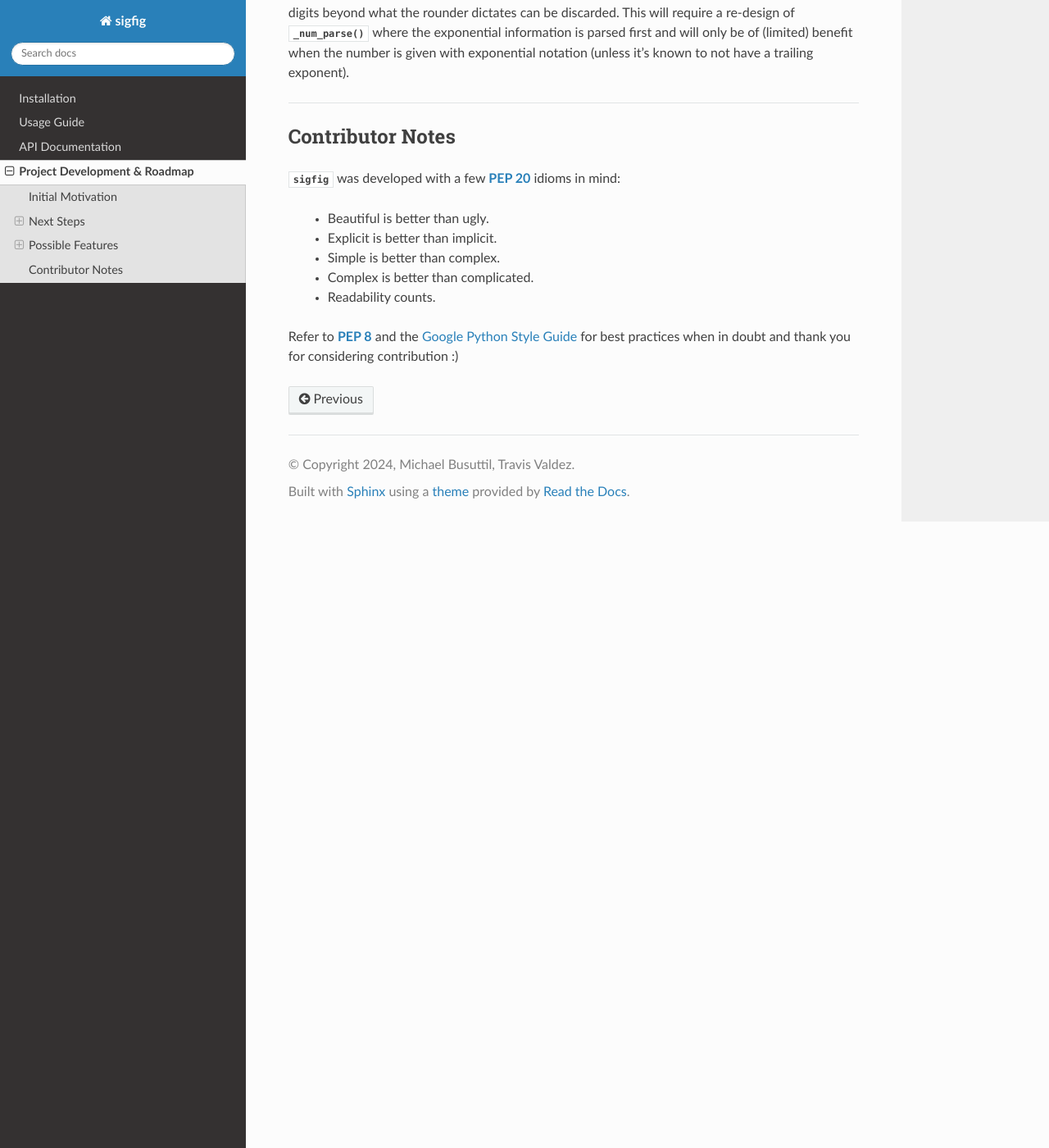
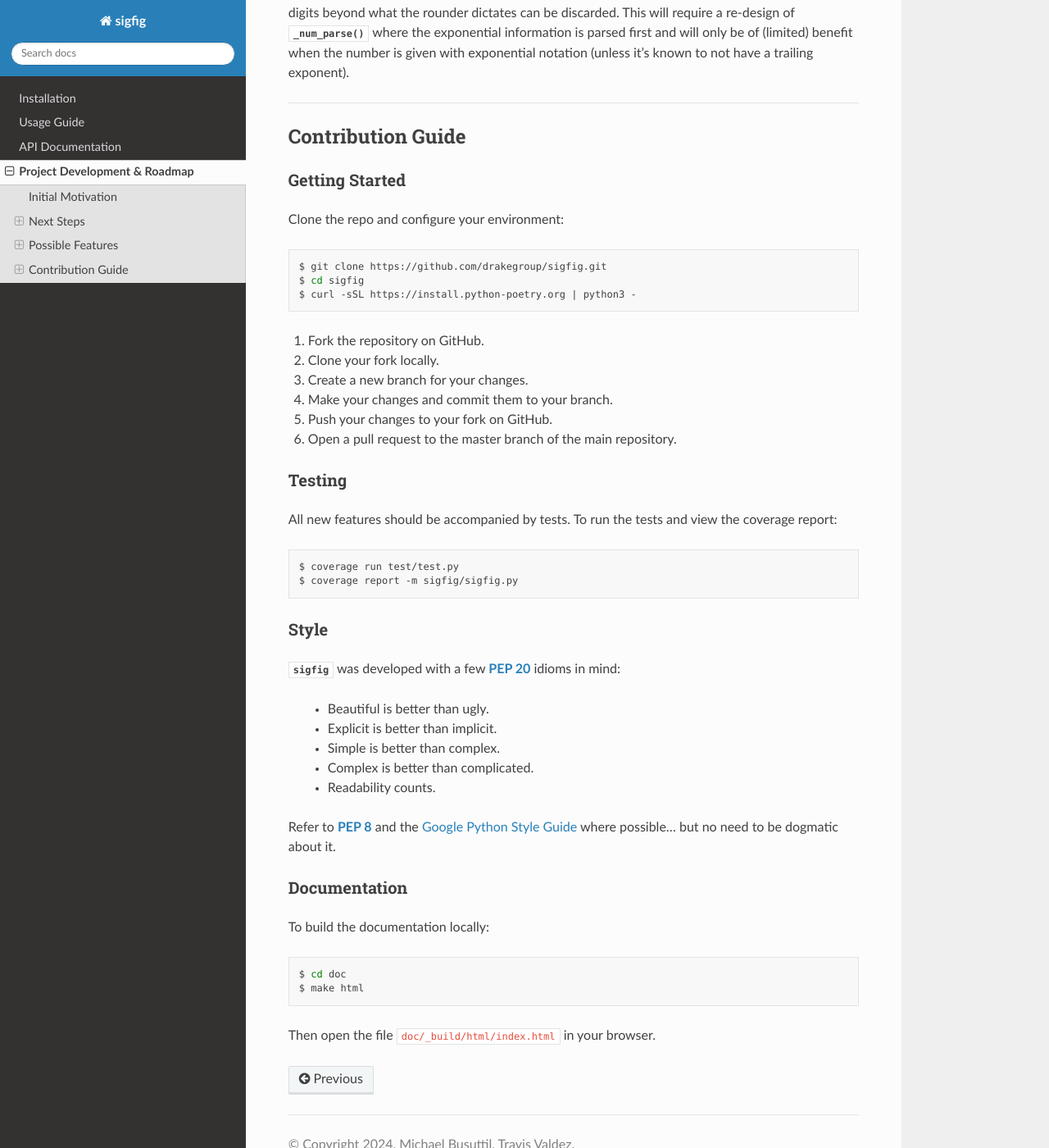
Before and after one commit to drakegroup/sigfig, a Sphinx documentation site: the page built from doc/roadmap.rst, in a window 1280 px wide and 1400 px high, scrolled down 3079 px. Shown: the whole window at 82% size. Built offline with Sphinx 7.4.7 and the Read the Docs theme 3.1.0, drawn with Linux system fonts in a browser that asks for light colours; the version number is read from the project's files by our own code; some of the changed text lies outside the part shown.

Commit message:
coverage badge, contribution guide, CI documentation, doc touch-ups

```diff
--- a/doc/conf.py
+++ b/doc/conf.py
@@ -10,10 +10,6 @@
 # add these directories to sys.path here. If the directory is relative to the
 # documentation root, use os.path.abspath to make it absolute, like shown here.
 #
-from pathlib import Path
-from sys import path
-path.insert(0, str(Path(__file__).parent / '..'))
-from setup import version
 
 # -- Project information -----------------------------------------------------
 
@@ -23,7 +19,9 @@ author = 'Michael Busuttil, Travis Valdez'
 copyright = f'{datetime.now().strftime("%Y")}, {author}'
 
 # The full version, including alpha/beta/rc tags
-release = version
+from pathlib import Path
+from yaml import safe_load
+release = safe_load(open(Path(__file__).parent / '../CITATION.cff'))['version']
 
 # -- General configuration ---------------------------------------------------
 
@@ -56,7 +54,7 @@ html_theme = 'sphinx_rtd_theme'
 # Add any paths that contain custom static files (such as style sheets) here,
 # relative to this directory. They are copied after the builtin static files,
 # so a file named "default.css" will overwrite the builtin "default.css".
-html_static_path = ['_static']
+# html_static_path = ['_static']
 
 
 # -- Custom configuration ----------------------------------------------------
--- a/doc/install.rst
+++ b/doc/install.rst
@@ -5,7 +5,8 @@ Automatic Install
 -----------------
 
 To install the :mod:`sigfig` module, simply run this command in your terminal of choice:
-::
+
+.. code:: bash
 
     $ pip install sigfig
 
--- a/doc/roadmap.rst
+++ b/doc/roadmap.rst
@@ -70,6 +70,8 @@ Units, Formatted Numbers, and Unit Prefixes
 Modification of the :meth:`_num_parse` function can be made without much effort to allow for formatted numbers (ie. ``'1,237.0'``), currency (ie. ``'$3,157.00'``), or numeric data with units (ie. ``'3475.2753nm'``) to be accepted.  This formatting data can be parsed and interpreted alongside the numeric data and the resulting output from the :meth:`round` operation can be given (by default) in the same format as the input was given.
 
 Also, common units with their prefixes can be parsed so that more suitable prefixes for units can be chosen or explicitly specified by a new keyword argument.  For example:
+
+.. code:: python
 
     >>> round('3475.2753nm', '45.9479nm')
     '3.48 ± 0.05 μm'
@@ -98,8 +100,40 @@ A small gain to efficiency can be made by first parsing the uncertainty, number
 
 ----
 
-Contributor Notes
------------------
+Contribution Guide
+------------------
+
+Getting Started
+###############
+
+Clone the repo and configure your environment:
+
+.. code:: bash
+
+    $ git clone https://github.com/drakegroup/sigfig.git
+    $ cd sigfig
+    $ curl -sSL https://install.python-poetry.org | python3 -
+
+1. Fork the repository on GitHub.
+2. Clone your fork locally.
+3. Create a new branch for your changes.
+4. Make your changes and commit them to your branch.
+5. Push your changes to your fork on GitHub.
+6. Open a pull request to the master branch of the main repository.
+
+
+Testing
+#######
+
+All new features should be accompanied by tests.  To run the tests and view the coverage report:
+
+.. code:: bash
+
+    $ coverage run test/test.py
+    $ coverage report -m sigfig/sigfig.py
+
+Style
+#####
 
 :mod:`sigfig` was developed with a few :pep:`20` idioms in mind:
 
@@ -109,4 +143,16 @@ Contributor Notes
     - Complex is better than complicated.
     - Readability counts.
 
-Refer to :pep:`8` and the `Google Python Style Guide <http://google.github.io/styleguide/pyguide.html>`_ for best practices when in doubt and thank you for considering contribution :)
+Refer to :pep:`8` and the `Google Python Style Guide <http://google.github.io/styleguide/pyguide.html>`_ where possible... but no need to be dogmatic about it.
+
+Documentation
+#############
+
+To build the documentation locally:
+
+.. code:: bash
+
+    $ cd doc
+    $ make html
+
+Then open the file ``doc/_build/html/index.html`` in your browser.
--- a/pyproject.toml
+++ b/pyproject.toml
@@ -20,3 +20,6 @@ toml = "^0.10.2"
 numpy = "^1.26.2"
 coverage = "^7.3.2"
 click = "^8.1.7"
+coverage-badge = "^1.1.2"
+sphinx = "^8.1.3"
+sphinx-rtd-theme = "^3.0.1"
```
Also changed, not shown: other parts of doc/roadmap.rst (+1 -1 lines), README.rst (+3 -4 lines), doc/api.rst (+29 -3 lines), doc/index.rst (+7 -6 lines), doc/usage.rst (+19 -1 lines), setup.py (+47 -46 lines), .github/workflows/README.md (deleted), .github/workflows/README.rst (added), 4 other files.
